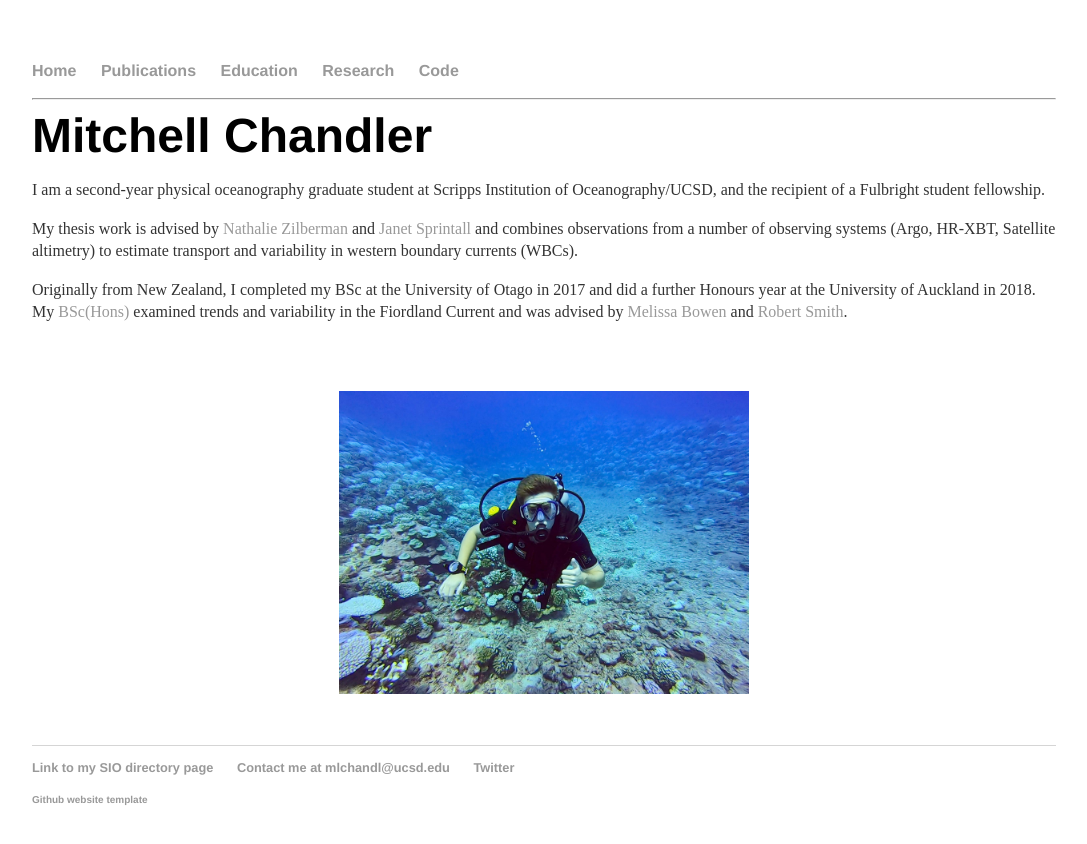
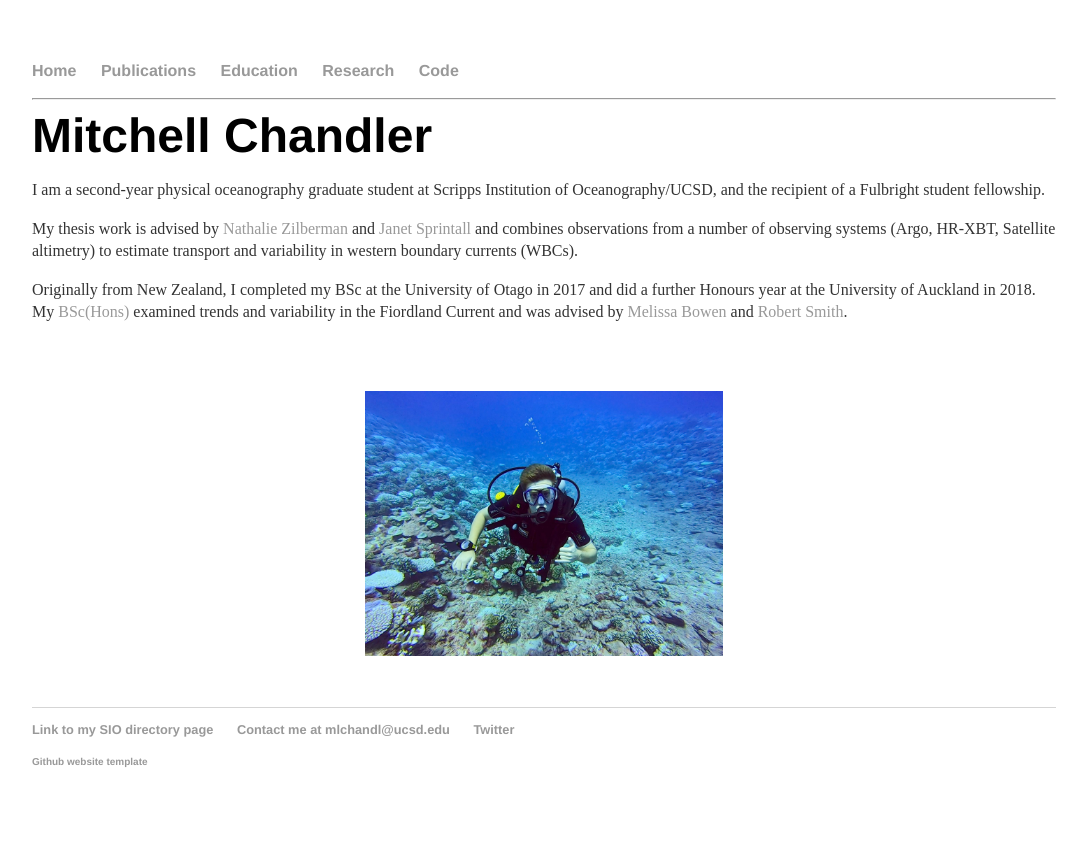
Before and after one commit to mlchandler/mlchandler.github.io, a Jekyll site: the page built from index.html, in a window 1280 px wide. Shown: the top 844 px of the page, without its empty margins (96-1183 px from the left). Built offline with Jekyll 4.4.1, drawn with Linux system fonts in a browser that asks for light colours.

Commit message:
Update main.css

```diff
--- a/css/main.css
+++ b/css/main.css
@@ -14,7 +14,7 @@ h2 { font-size: 2em; }
   display: block;
   margin-left: auto;
   margin-right: auto;
-  width: 40%;
+  width: 35%;
   padding: 5%;
 }
 
```
